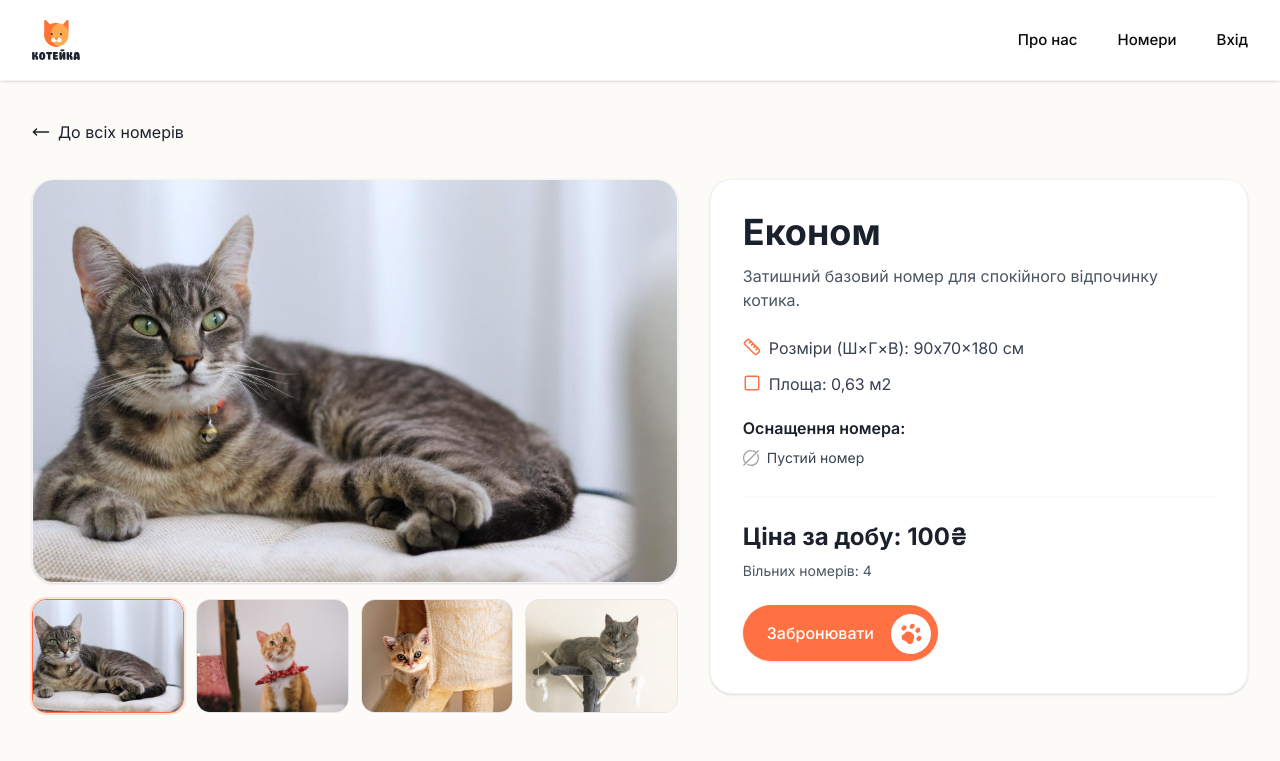
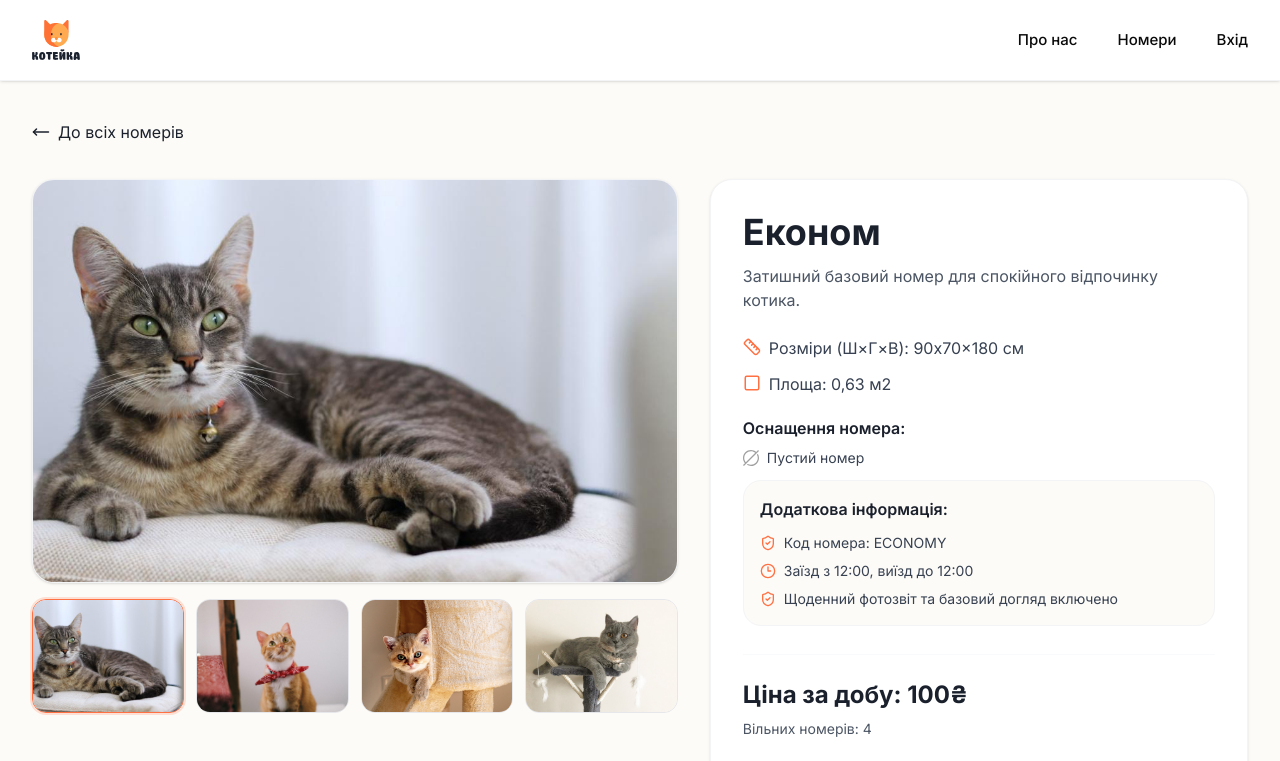
Before and after one commit to ya-aliina/cat-hotel, a Next.js app: page /rooms/1 in a window 1280 px wide. Shown: the top 761 px of the page. Built offline with nearby package versions, Linux system fonts and the light colour scheme.

Commit message:
feat: add room code formatting and display additional information on room details page

```diff
--- a/app/rooms/[id]/_utils/roomUtils.ts
+++ b/app/rooms/[id]/_utils/roomUtils.ts
@@ -1,3 +1,7 @@
 export const formatArea = (area: number) => {
   return area.toString().replace('.', ',');
 };
+
+export const formatRoomCode = (slug: string) => {
+  return slug.toUpperCase().replaceAll('-', ' ');
+};
--- a/app/rooms/[id]/page.tsx
+++ b/app/rooms/[id]/page.tsx
@@ -1,6 +1,6 @@
 'use client';
 
-import { MoveLeft, Ruler, Square } from 'lucide-react';
+import { Clock3, MoveLeft, Ruler, ShieldCheck, Square } from 'lucide-react';
 import Link from 'next/link';
 import { useParams } from 'next/navigation';
 
@@ -11,7 +11,7 @@ import { PawButton } from '@/components/ui/PawButton';
 import { AMENITIES } from '../_data/rooms';
 import { useRoomDetails } from './_ hooks/useRoomDetails';
 import { AmenityItem, InfoItem, NotFoundState, RelatedRooms, RoomGallery } from './_components';
-import { formatArea } from './_utils/roomUtils';
+import { formatArea, formatRoomCode } from './_utils/roomUtils';
 
 const amenityLabelById = AMENITIES.reduce<Record<string, string>>((acc, amenity) => {
   acc[amenity.id] = amenity.label;
@@ -75,6 +75,24 @@ export default function RoomDetailsPage() {
                     })}
                   </ul>
                 </div>
+
+                <div className="mt-2 rounded-2xl border border-gray-100 bg-brand-surface p-4">
+                  <p className="font-semibold mb-3">Додаткова інформація:</p>
+                  <ul className="space-y-2 text-sm text-brand-text-muted">
+                    <li className="flex items-center gap-2">
+                      <ShieldCheck size={16} className="text-brand-orange" />
+                      Код номера: {formatRoomCode(room.slug)}
+                    </li>
+                    <li className="flex items-center gap-2">
+                      <Clock3 size={16} className="text-brand-orange" />
+                      Заїзд з 12:00, виїзд до 12:00
+                    </li>
+                    <li className="flex items-center gap-2">
+                      <ShieldCheck size={16} className="text-brand-orange" />
+                      Щоденний фотозвіт та базовий догляд включено
+                    </li>
+                  </ul>
+                </div>
               </div>
 
               <div className="mt-7 pt-6 border-t border-gray-50">
```
